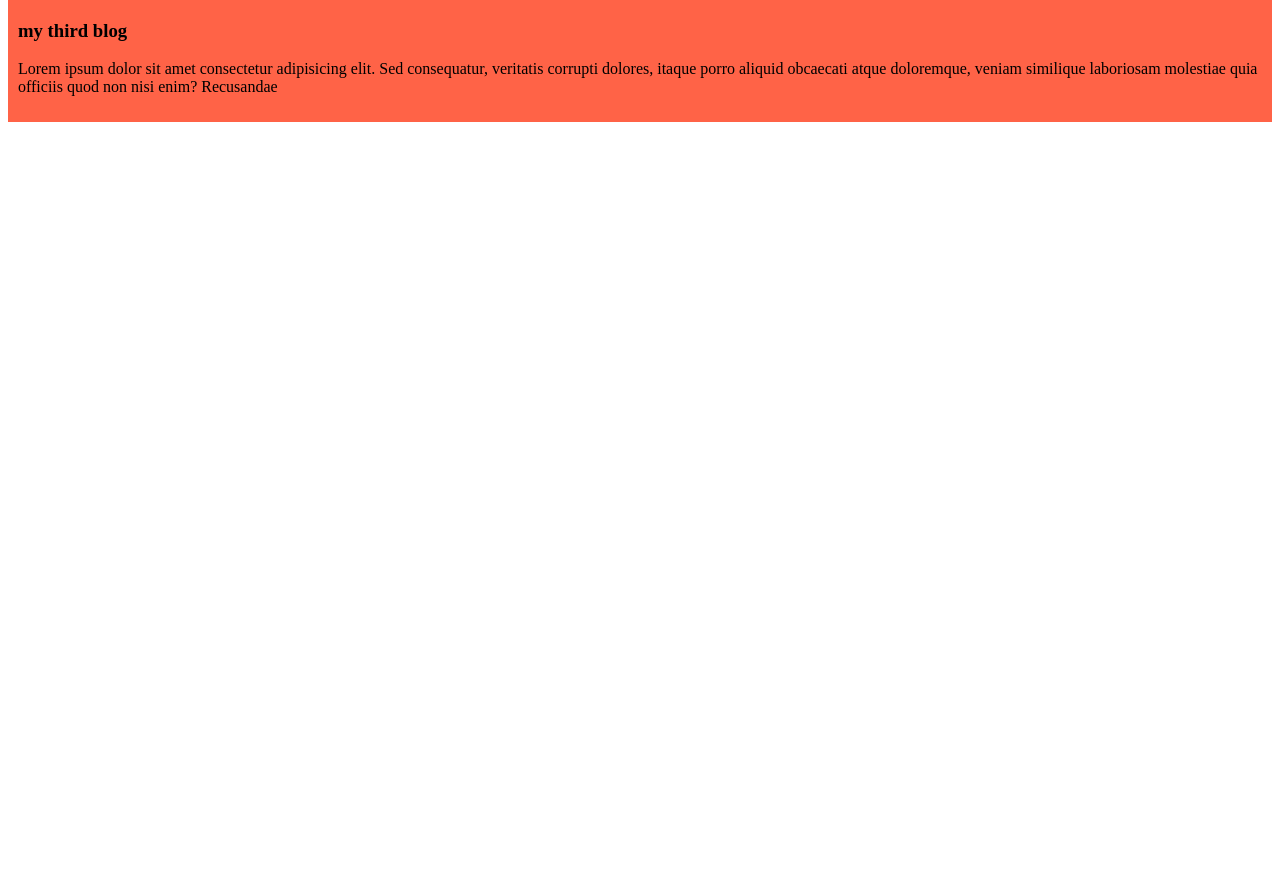
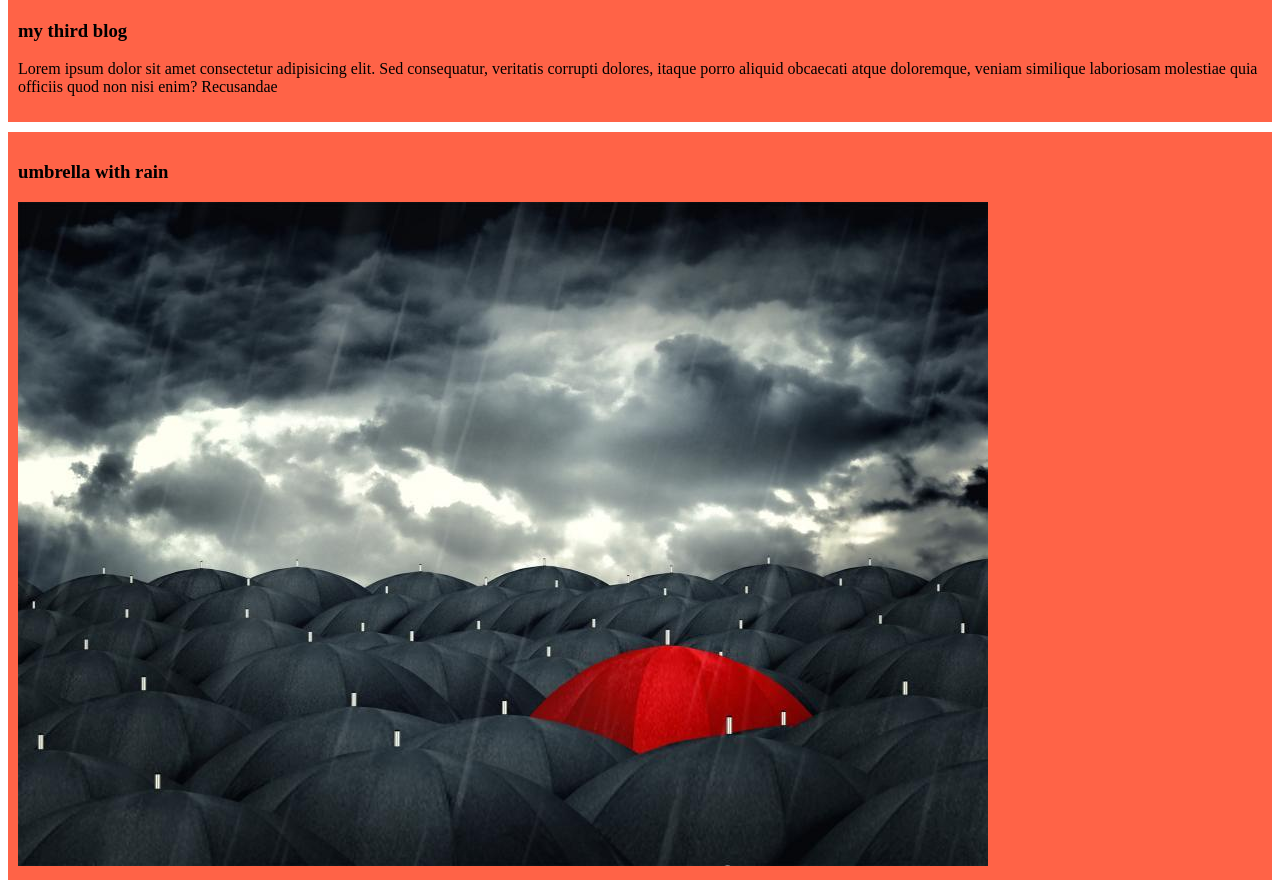
Before and after one commit to Noman2A/my-first-github-repo, a plain HTML site: page index.html in a window 1280 px wide. Shown: the part 300-1190 px from the top of the page. Before the commit the page ends 800 px from the top, so only its background shows below. Drawn offline with Linux system fonts and the light colour scheme.

Commit message:
umbrella with raim

```diff
--- a/index.html
+++ b/index.html
@@ -23,6 +23,10 @@
     <h3>my third blog</h3>
     <p>Lorem ipsum dolor sit amet consectetur adipisicing elit. Sed consequatur, veritatis corrupti dolores, itaque porro aliquid obcaecati atque doloremque, veniam similique laboriosam molestiae quia officiis quod non nisi enim? Recusandae</p>
 </div>
+<div>
+    <h3>umbrella with rain</h3>
+    <img src="images/free-images-download-1.jpg" alt="">
+</div>
 
 </body>
 </html>
```
Also changed, not shown: images/free-images-download-1.jpg (added).
